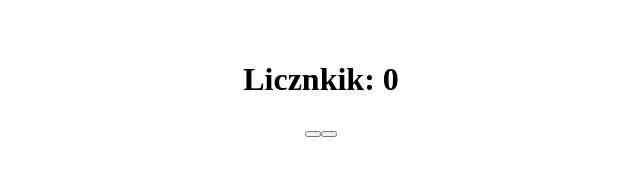
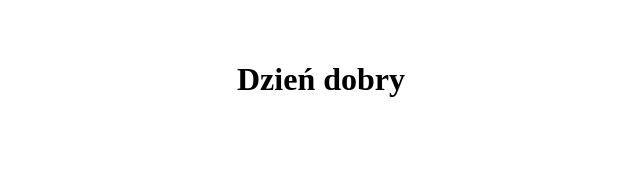
Before and after one commit to kacpi95/React-lesson, a React (Vite) app in the folder React-lesson/: page / in a window 1280 px wide. Shown: the top 188 px of the page, without its empty margins (319-959 px from the left). Built offline with nearby package versions, Linux system fonts and the light colour scheme.

Commit message:
Add 5 task in React

```diff
--- a/React-lesson/src/main.jsx
+++ b/React-lesson/src/main.jsx
@@ -1,4 +1,4 @@
-import { StrictMode } from 'react';
+import { StrictMode, useEffect } from 'react';
 import { useState } from 'react';
 import { createRoot } from 'react-dom/client';
 import App from './App.jsx';
@@ -66,14 +66,31 @@ import App from './App.jsx';
 //   </div>
 // );
 
-function Counter() {
-  const [count, setCount] = useState(0);
-  return (
-    <div>
-      <h1>Licznkik: {count}</h1>
-      <button onClick={() => setCount(count + 1)}></button>
-      <button onClick={() => setCount(count - 1)}></button>
-    </div>
-  );
+// function Counter() {
+//   const [count, setCount] = useState(0);
+//   return (
+//     <div>
+//       <h1>Licznkik: {count}</h1>
+//       <button onClick={() => setCount(count + 1)}></button>
+//       <button onClick={() => setCount(count - 1)}></button>
+//     </div>
+//   );
+// }
+
+function WelcomeMessege() {
+  const [mess, setMess] = useState('');
+
+  useEffect(() => {
+    const time = new Date();
+    const hour = time.getHours();
+
+    if (hour < 12) {
+      setMess('Dzień dobry');
+    } else if (hour >= 18) {
+      setMess('Dobry wieczór');
+    } else setMess('Dzień dobry');
+  }, []);
+  return <h1>{mess}</h1>;
 }
-createRoot(document.getElementById('root')).render(<Counter/>);
+
+createRoot(document.getElementById('root')).render(<WelcomeMessege />);
```
